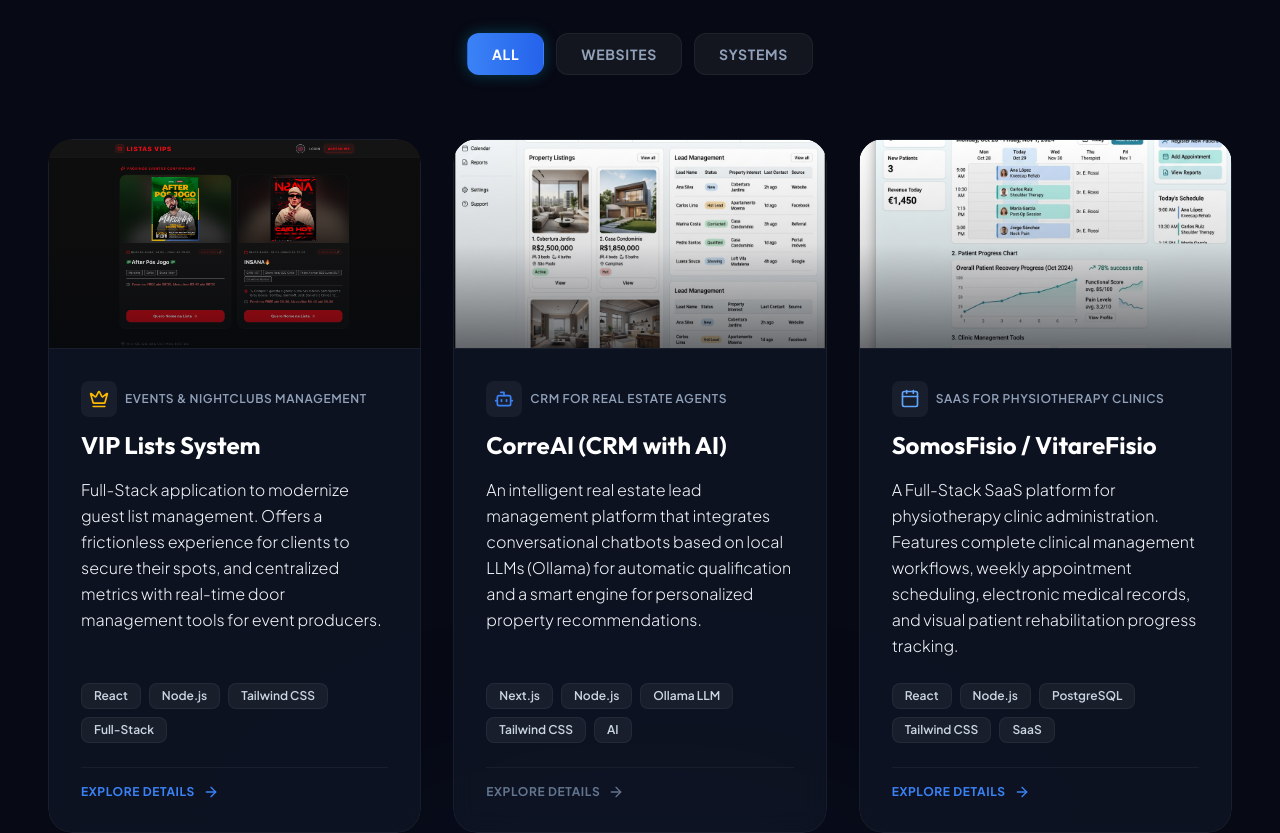
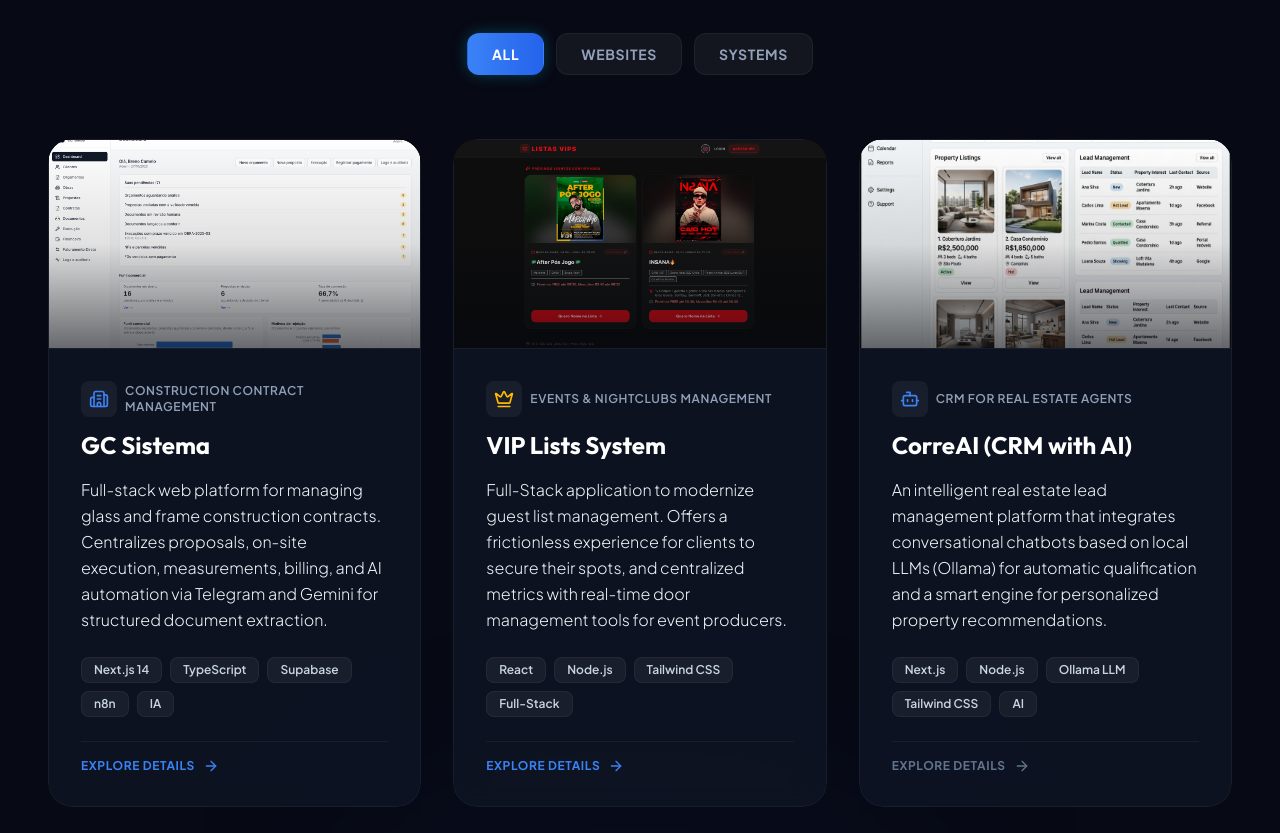
Before and after one commit to brenocmlo/Portfolio, a React (Vite) app: page / in a window 1280 px wide. Shown: the part 3580-4413 px from the top of the page. Built offline with nearby package versions, Linux system fonts and the light colour scheme.

Commit message:
feat: adicionar projeto GC Sistema ao portfolio

```diff
--- a/src/components/Projects.tsx
+++ b/src/components/Projects.tsx
@@ -1,5 +1,5 @@
 import { useState } from 'react';
-import { Bot, Calendar, Scale, Sparkles, Globe, ArrowRight, Crown, Plane } from 'lucide-react';
+import { Bot, Calendar, Scale, Sparkles, Globe, ArrowRight, Crown, Plane, Building2 } from 'lucide-react';
 import { useTranslation } from 'react-i18next';
 // @ts-ignore
 import MagicBento from './MagicBento';
@@ -9,6 +9,18 @@ export default function Projects() {
   const { t } = useTranslation();
 
   const projects = [
+    {
+      title: t('projects.gcsistema.title'),
+      subtitle: t('projects.gcsistema.subtitle'),
+      description: t('projects.gcsistema.description'),
+      image: '/gc_sistema_mockup.png',
+      tags: ['Next.js 14', 'TypeScript', 'Supabase', 'n8n', 'IA'],
+      icon: <Building2 className="w-5 h-5 text-accent-cyan" />,
+      color: 'hover:border-accent-cyan/40 hover:shadow-[0_0_30px_rgba(6,182,212,0.15)]',
+      glowColor: '6, 182, 212',
+      link: 'https://gc-sistema-nine.vercel.app',
+      category: 'systems'
+    },
     {
       title: t('projects.listasvip.title'),
       subtitle: t('projects.listasvip.subtitle'),
--- a/src/i18n/locales/en.json
+++ b/src/i18n/locales/en.json
@@ -82,6 +82,11 @@
       "sites": "Websites",
       "systems": "Systems"
     },
+    "gcsistema": {
+      "title": "GC Sistema",
+      "subtitle": "Construction Contract Management",
+      "description": "Full-stack web platform for managing glass and frame construction contracts. Centralizes proposals, on-site execution, measurements, billing, and AI automation via Telegram and Gemini for structured document extraction."
+    },
     "correai": {
       "title": "CorreAI (CRM with AI)",
       "subtitle": "CRM for Real Estate Agents",
--- a/src/i18n/locales/pt-BR.json
+++ b/src/i18n/locales/pt-BR.json
@@ -82,6 +82,11 @@
       "sites": "Sites",
       "systems": "Sistemas"
     },
+    "gcsistema": {
+      "title": "GC Sistema",
+      "subtitle": "Gestão de Contratos de Obras",
+      "description": "Sistema web completo para gestão de contratos e execução de obras de esquadrias e vidros. Centraliza orçamentos, contratos, medições, financeiro e automação com IA via Telegram e Gemini para extração estruturada de documentos."
+    },
     "correai": {
       "title": "CorreAI (CRM com IA)",
       "subtitle": "CRM para Corretores de Imóveis",
```
Also changed, not shown: public/gc_sistema_mockup.png (added).
